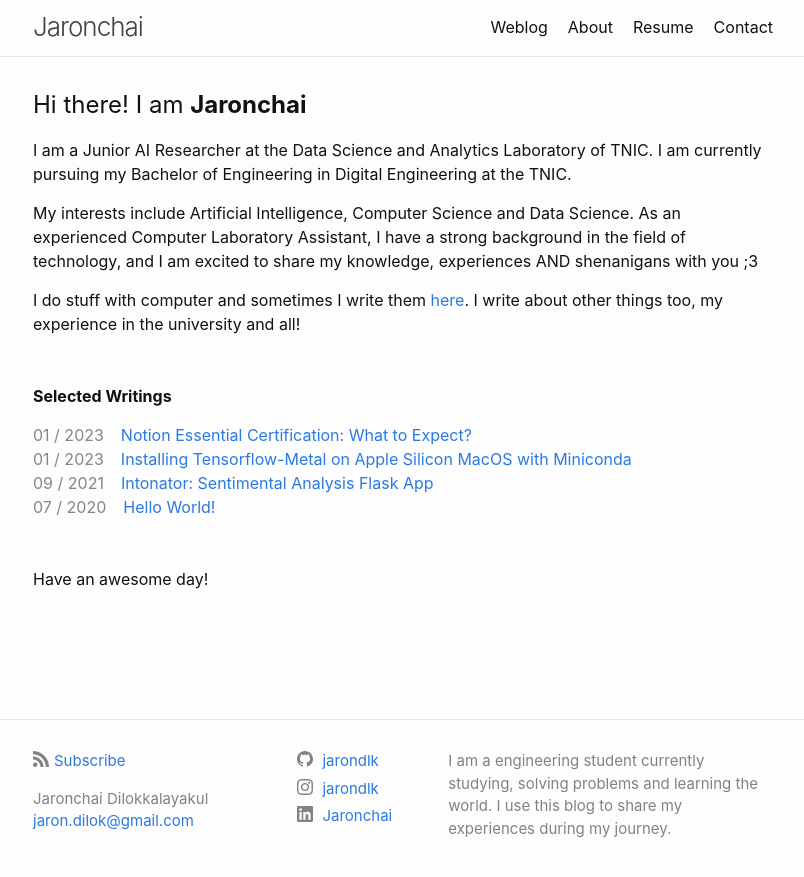
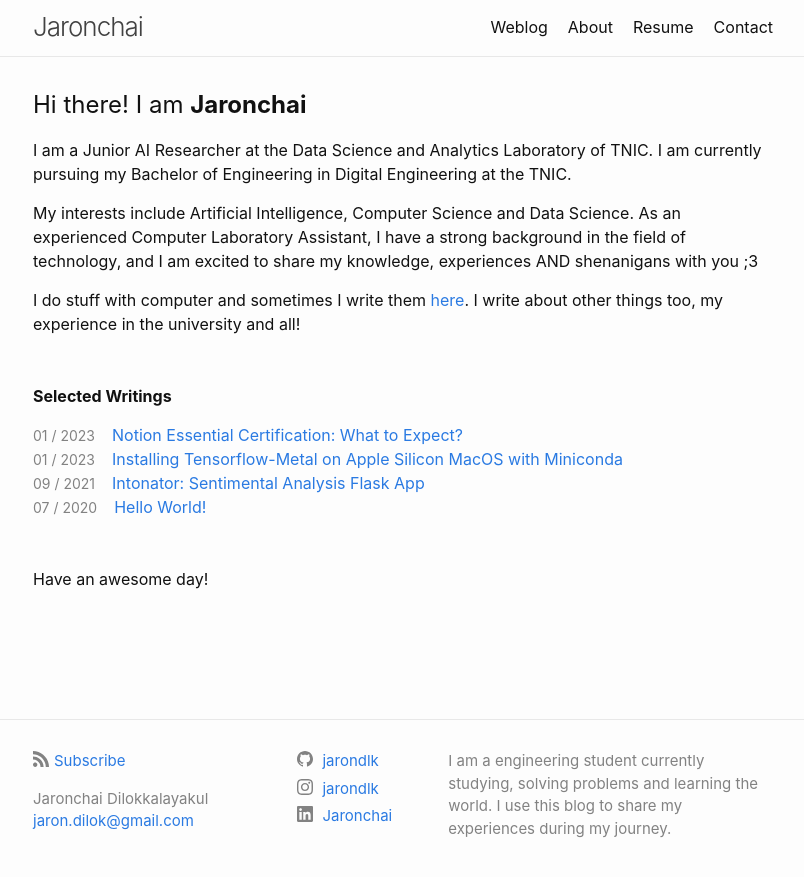
Before and after one commit to jarondlk/jaronchai-blog, a Jekyll site: the page built from index.markdown, in a window 1280 px wide. Shown: the top 877 px of the page, without its empty margins (237-1041 px from the left). Built offline with Jekyll 4.4.1, drawn with Linux system fonts in a browser that asks for light colours.

Commit message:
Update home page

```diff
--- a/_includes/featured.html
+++ b/_includes/featured.html
@@ -4,7 +4,7 @@
 
 <li style="list-style-type: none;">
 
-    <span style="opacity: 0.5;">{{ post.date | date: "%m / %Y" }}</span>
+    <span class="post-meta">{{ post.date | date: "%m / %Y" }}</span>
     &ensp;
     <a href=" {{ post.url | relative_url }}">{{ post.title }}</a>
 
--- a/_layouts/home.html
+++ b/_layouts/home.html
@@ -6,6 +6,8 @@
   {%- if page.title -%}
   <h1 class="page-heading">{{ page.title }}</h1>
   {%- endif -%}
+
+  <p class="rss-subscribe">subscribe <a href="{{ "/feed.xml" | relative_url }}">via RSS</a></p>
 
   {{ content }}
 
```
